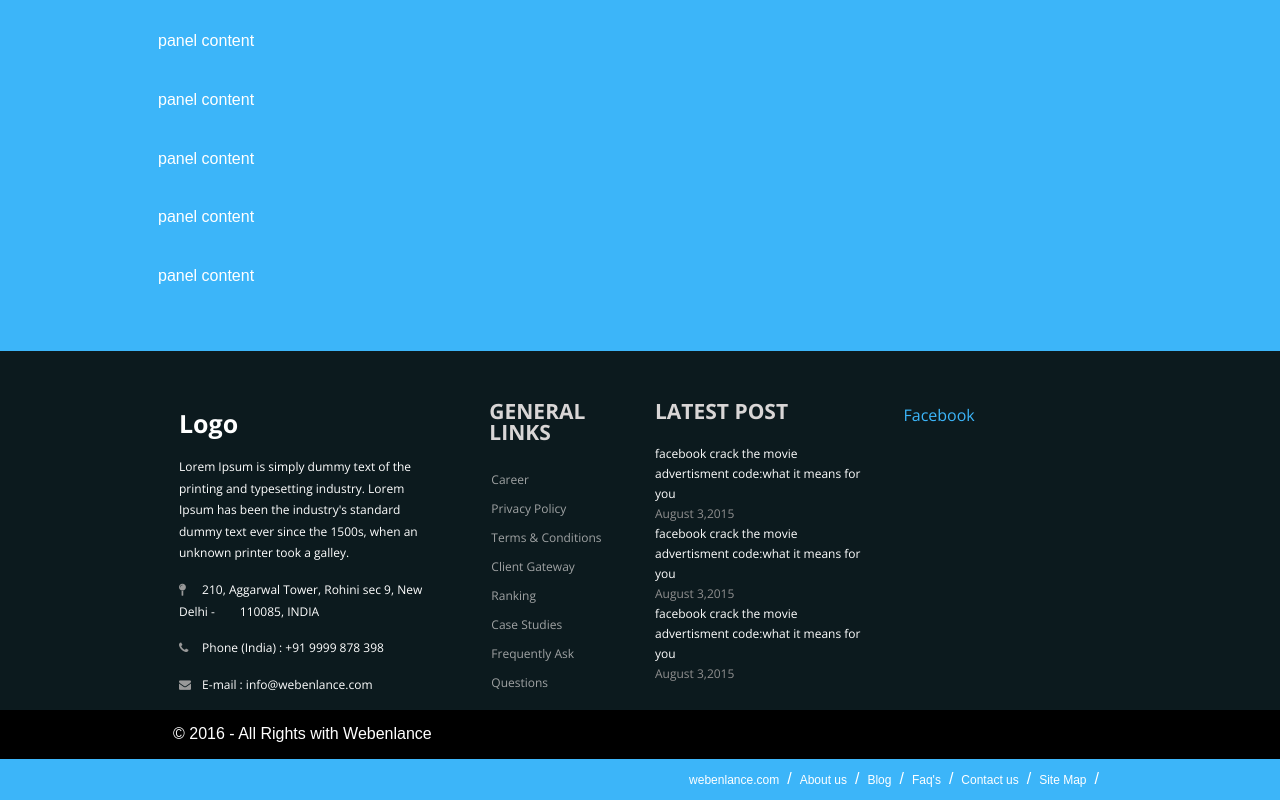
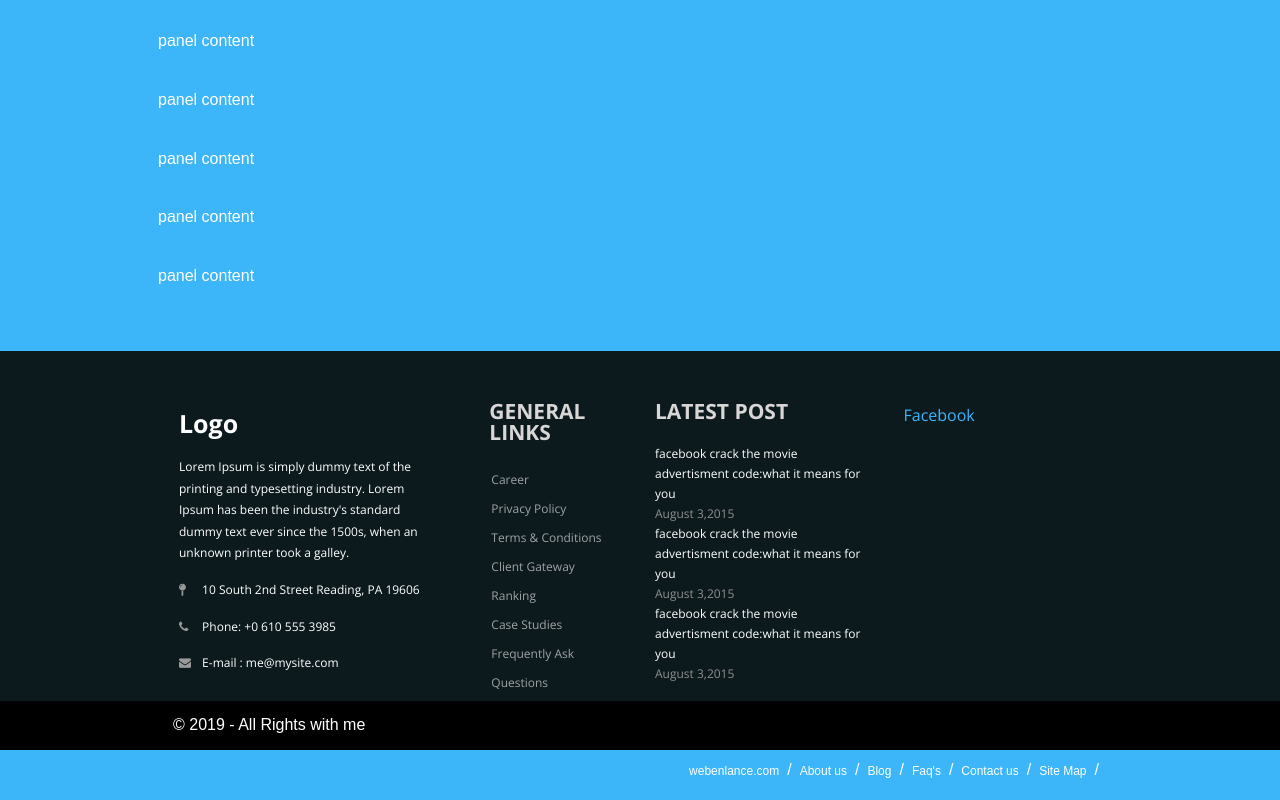
Before and after one commit to d0nielle/iop-1xx, a plain HTML site: page index.html in a window 1280 px wide. Shown: the part 2946-3746 px from the top of the page. Drawn offline with nearby package versions, Linux system fonts and the light colour scheme; a script that the page names is missing.

Commit message:
updated content in site - ready for merge

```diff
--- a/index.html
+++ b/index.html
@@ -140,9 +140,9 @@
           <div class="col-md-4 col-sm-6 footerleft ">
             <div class="logofooter"> Logo</div>
             <p>Lorem Ipsum is simply dummy text of the printing and typesetting industry. Lorem Ipsum has been the industry's standard dummy text ever since the 1500s, when an unknown printer took a galley.</p>
-            <p><i class="fa fa-map-pin"></i> 210, Aggarwal Tower, Rohini sec 9, New Delhi -        110085, INDIA</p>
-            <p><i class="fa fa-phone"></i> Phone (India) : +91 9999 878 398</p>
-            <p><i class="fa fa-envelope"></i> E-mail : info@webenlance.com</p>
+            <p><i class="fa fa-map-pin"></i> 10 South 2nd Street Reading, PA 19606</p>
+            <p><i class="fa fa-phone"></i> Phone: +0 610 555 3985</p>
+            <p><i class="fa fa-envelope"></i> E-mail : me@mysite.com</p>
 
           </div>
           <div class="col-md-2 col-sm-6 paddingtop-bottom">
@@ -180,11 +180,11 @@
     <div class="copyright">
       <div class="container">
         <div class="col-md-6">
-          <p>© 2016 - All Rights with Webenlance</p>
+          <p>© 2019 - All Rights with me</p>
         </div>
         <div class="col-md-12">
           <ul class="bottom_ul">
-            <li><a href="http://webenlance.com">webenlance.com</a></li>
+            <li><a href="http://mysite.com">webenlance.com</a></li>
             <li><a href="http://webenlance.com">About us</a></li>
             <li><a href="http://webenlance.com">Blog</a></li>
             <li><a href="http://webenlance.com">Faq's</a></li>
```
